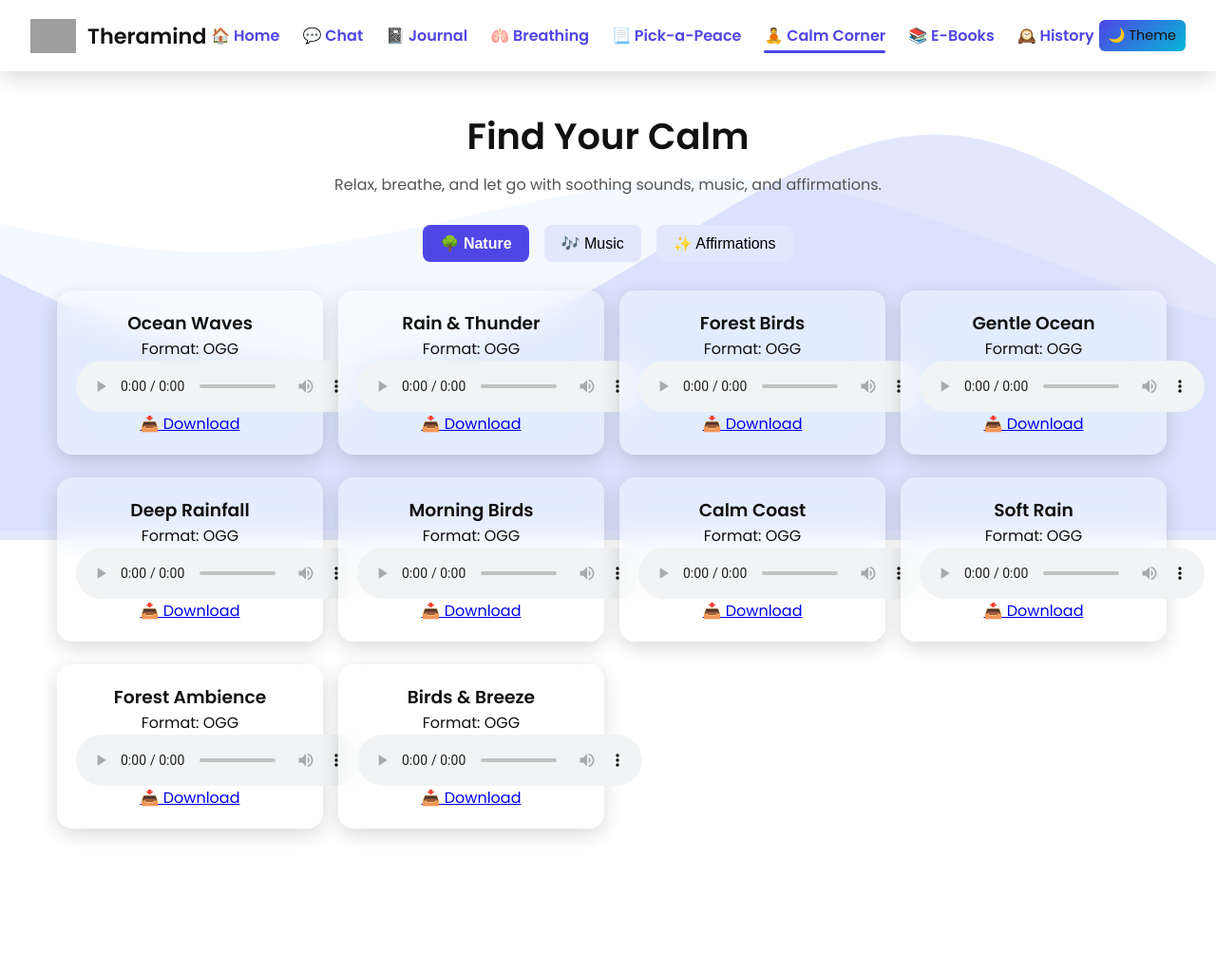
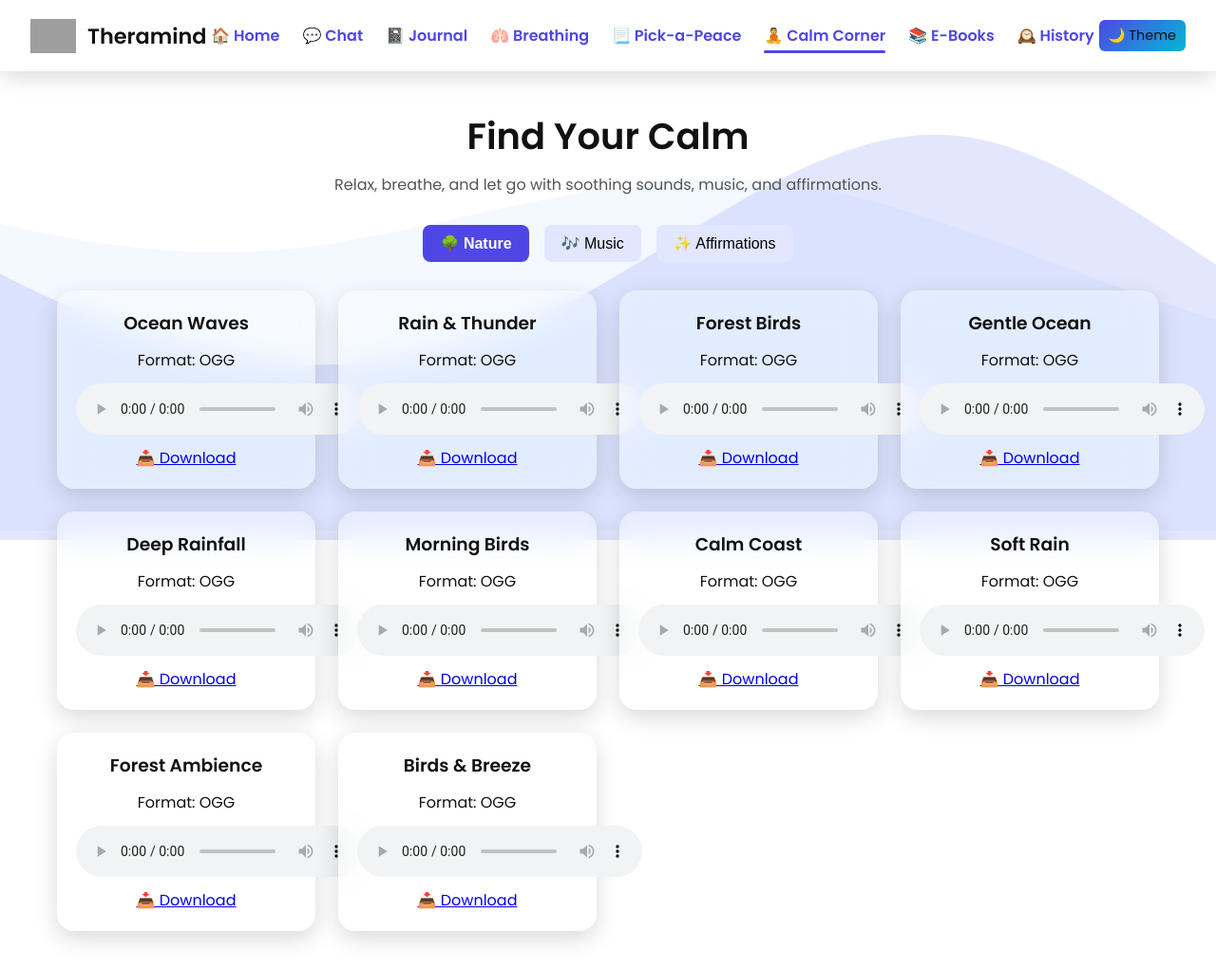
Before and after one commit to rahimdosani/Theramind--website, a Flask app: page /calm-corner in a window 1280 px wide. Shown: the whole page at 95% size. Before the commit the page ends 883 px from the top, so only its background shows below. Run offline with Flask 3, Linux system fonts and the light colour scheme; the visitor is signed in with stand-in values (Sample User, id 1); grey boxes are pictures that could not be loaded.

Commit message:
Fix Calm Corner overlapping issue by removing fixed card width and stabilizing grid layout

```diff
--- a/templates/calm-corner.html
+++ b/templates/calm-corner.html
@@ -212,29 +212,33 @@ h1 {
 /* =========================================================
    AUDIO & AFFIRMATION CARDS
 ========================================================= */
+
 .audio-section {
   display: none;
-  gap: 24px;
 }
 
 .audio-section.active {
   display: grid;
-  grid-template-columns: repeat(auto-fit, minmax(260px, 1fr));
+  grid-template-columns: repeat(auto-fill, minmax(260px, 1fr));
   gap: 24px;
-  align-items: stretch;
 }
 
-
+/* Cards */
 .audio-card,
 .affirm-card {
-  width: 280px;
+  width: 100%;
+  max-width: 100%;
   padding: 20px;
-  border-radius: 16px;
+  border-radius: 18px;
   backdrop-filter: var(--glass-blur);
-  box-shadow: 0 6px 20px rgba(0, 0, 0, 0.15);
-  transition: transform 0.3s ease;
+  box-shadow: 0 8px 24px rgba(0, 0, 0, 0.15);
+  transition: transform 0.25s ease, box-shadow 0.25s ease;
+  display: flex;
+  flex-direction: column;
+  gap: 12px;
 }
 
+/* Audio card background */
 .audio-card {
   background: rgba(255, 255, 255, 0.35);
 }
@@ -243,10 +247,19 @@ body.dark-theme .audio-card {
   background: rgba(30, 30, 30, 0.35);
 }
 
+/* Hover effect */
 .audio-card:hover,
 .affirm-card:hover {
   transform: translateY(-6px);
+  box-shadow: 0 14px 34px rgba(0, 0, 0, 0.25);
 }
+
+/* Fix long text overflow */
+.audio-card h3,
+.affirm-card {
+  word-wrap: break-word;
+}
+
 /* =========================================================
    AFFIRMATION CARD STYLING
 ========================================================= */
```
